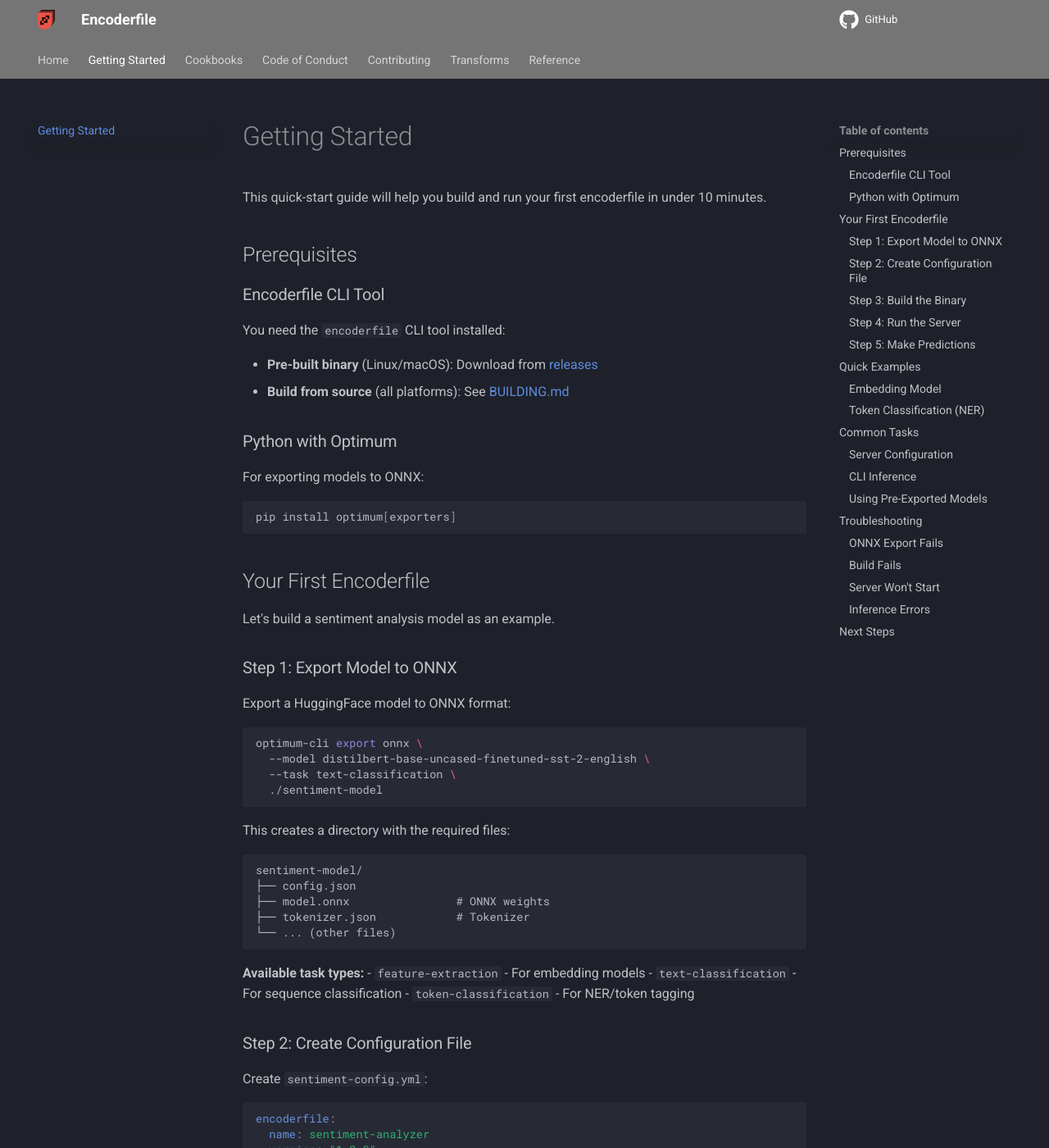
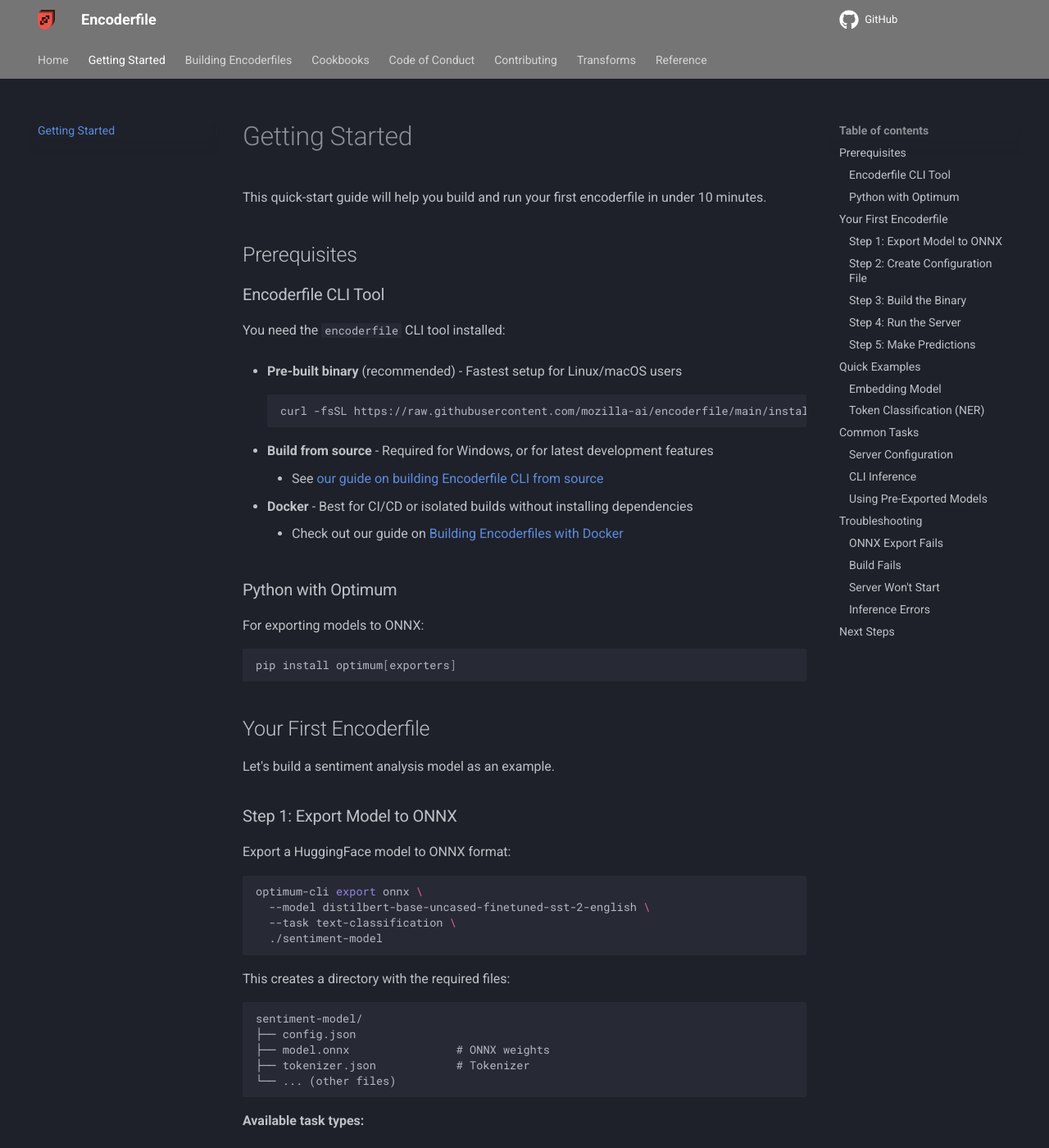
Before and after one commit to mozilla-ai/encoderfile, an MkDocs documentation site: the page built from docs/getting-started.md, in a window 1280 px wide and 1400 px high. Shown: the whole window at 82% size. Built offline with MkDocs 1.6.1 and Material for MkDocs 9.7.7, drawn with Linux system fonts in a browser that asks for light colours; comment, search, counter and statistics services are not loaded; some of the changed text lies outside the part shown.

Commit message:
docs: building encoderfiles using Docker (#161)
Adding a new section with a guide for Docker! This will be first in a
line (building using Rust toolchain, etc.)

---------

Co-authored-by: javiermtorres <javier@mozilla.ai>
Co-authored-by: angpt <anushrigupta@gmail.com>

````diff
--- a/docs/getting-started.md
+++ b/docs/getting-started.md
@@ -8,8 +8,16 @@
 
 You need the `encoderfile` CLI tool installed:
 
-- **Pre-built binary** (Linux/macOS): Download from [releases](https://github.com/mozilla-ai/encoderfile/releases)
-- **Build from source** (all platforms): See [BUILDING.md](https://mozilla-ai.github.io/encoderfile/latest/reference/building/)
+- **Pre-built binary** (recommended) - Fastest setup for Linux/macOS users
+```bash
+curl -fsSL https://raw.githubusercontent.com/mozilla-ai/encoderfile/main/install.sh | sh
+```
+
+- **Build from source** - Required for Windows, or for latest development features
+    - See [our guide on building Encoderfile CLI from source](reference/building.md)
+
+- **Docker** - Best for CI/CD or isolated builds without installing dependencies
+    - Check out our guide on [Building Encoderfiles with Docker](building_encoderfiles/docker.md)
 
 ### Python with Optimum
 
@@ -45,6 +53,7 @@
 ```
 
 **Available task types:**
+
 - `feature-extraction` - For embedding models
 - `text-classification` - For sequence classification
 - `token-classification` - For NER/token tagging
@@ -63,6 +72,7 @@
 ```
 
 **Key fields:**
+
 - `name` - Model identifier (used in API responses)
 - `path` - Path to the model directory with ONNX weights
 - `model_type` - `embedding`, `sequence_classification`, or `token_classification`
--- a/mkdocs.yml
+++ b/mkdocs.yml
@@ -20,6 +20,8 @@
 nav:
   - Home: index.md
   - Getting Started: getting-started.md
+  - Building Encoderfiles:
+    - Building with Docker: building_encoderfiles/docker.md
   - Cookbooks:
       - Token Classification (NER): cookbooks/token-classification-ner.md
   - Code of Conduct: CODE_OF_CONDUCT.md
````
Also changed, not shown: README.md (+2 -3 lines), docs/building_encoderfiles/docker.md (added, +91 -0 lines), docs/transforms/index.md (+2 -1 lines).
